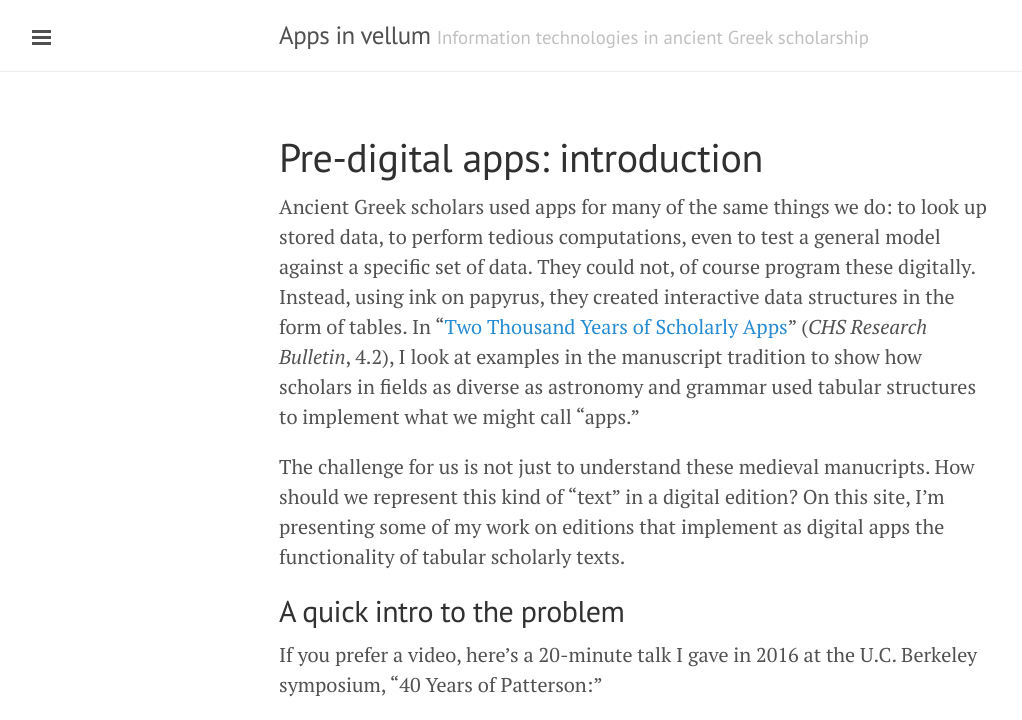
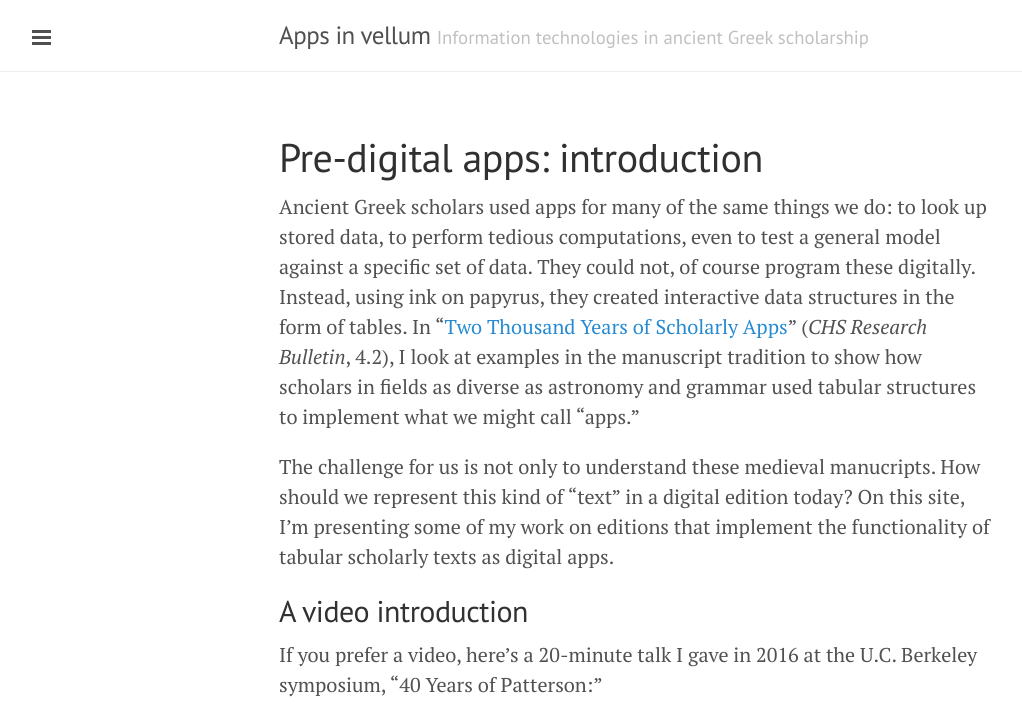
Before and after one commit to appsinvellum/appsinvellum.github.io, a Jekyll site: the page built from index.md, in a window 1280 px wide. Shown: the top 720 px of the page, without its empty margins (1-1023 px from the left). Built offline with Jekyll 4.4.1, drawn with Linux system fonts in a browser that asks for light colours; grey boxes are pictures that could not be loaded.

Commit message:
Update index

```diff
--- a/index.md
+++ b/index.md
@@ -8,11 +8,11 @@ title: "Pre-digital apps: introduction"
 
 Ancient Greek scholars used apps for many of the same things we do: to look up stored data, to perform tedious computations, even to test a general model against a specific set of data.  They could not, of course program these digitally.  Instead, using ink on papyrus, they created interactive data structures in the form of tables.  In "[Two Thousand Years of Scholarly Apps](http://www.chs-fellows.org/2016/11/08/scholarly-apps/)" (*CHS Research Bulletin*, 4.2), I look at examples in the manuscript tradition to show how scholars in fields as diverse as astronomy and grammar used tabular structures to implement what we might call "apps."
 
-The challenge for us is not just to understand these medieval manucripts.  How should we represent this kind of "text" in a digital edition?  On this site, I'm presenting some of my work on editions that implement as digital apps the functionality of tabular scholarly texts.
+The challenge for us is not only to understand these medieval manucripts.  How should we represent this kind of "text" in a digital edition today?  On this site, I'm presenting some of my work on editions that implement the functionality of tabular scholarly texts as digital apps.
 
 
 
-## A quick intro to the problem
+## A video introduction
 
 
 If you prefer a video, here's a 20-minute talk I gave in 2016 at the U.C. Berkeley symposium, "40 Years of Patterson:"
```
